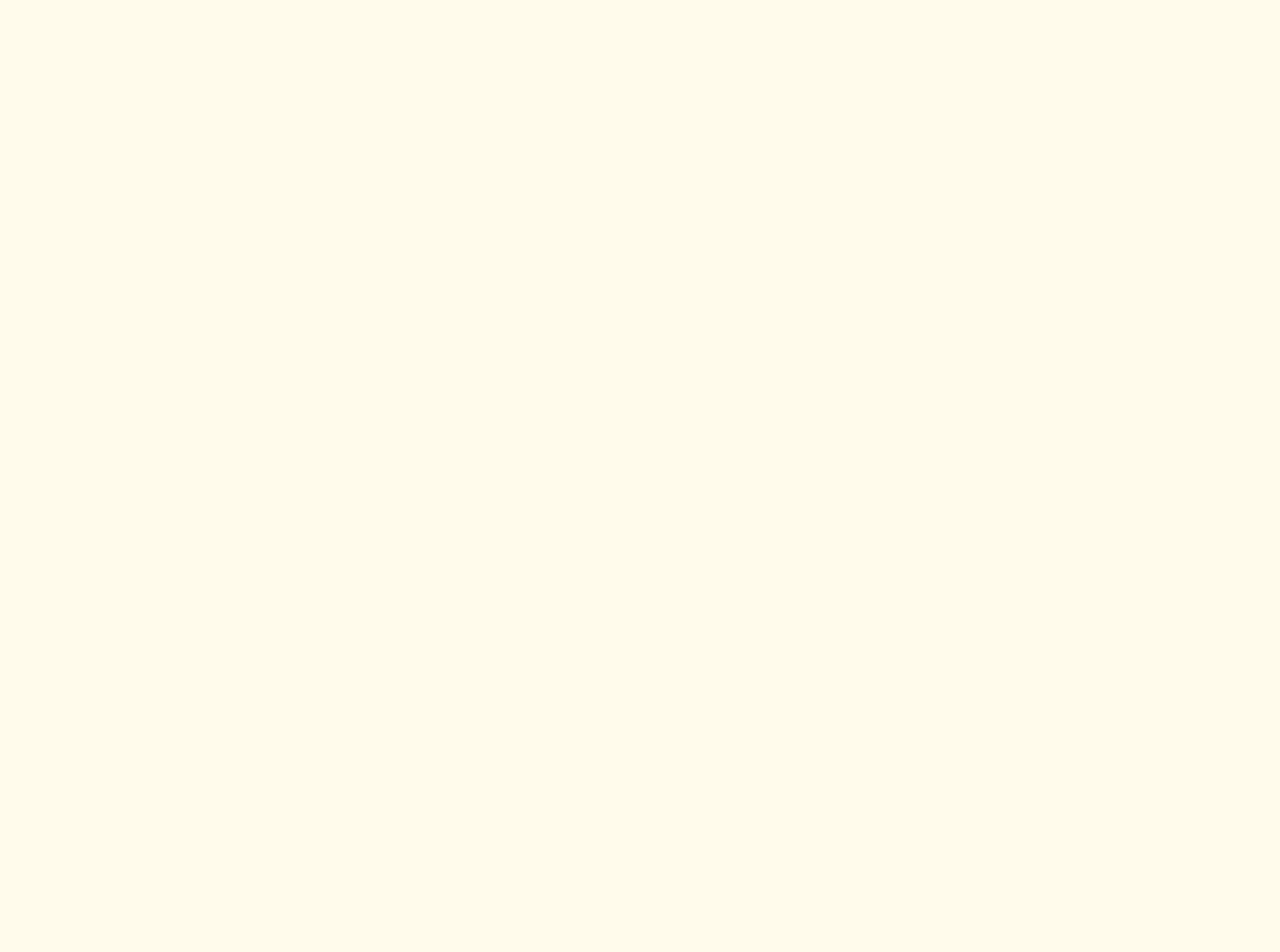
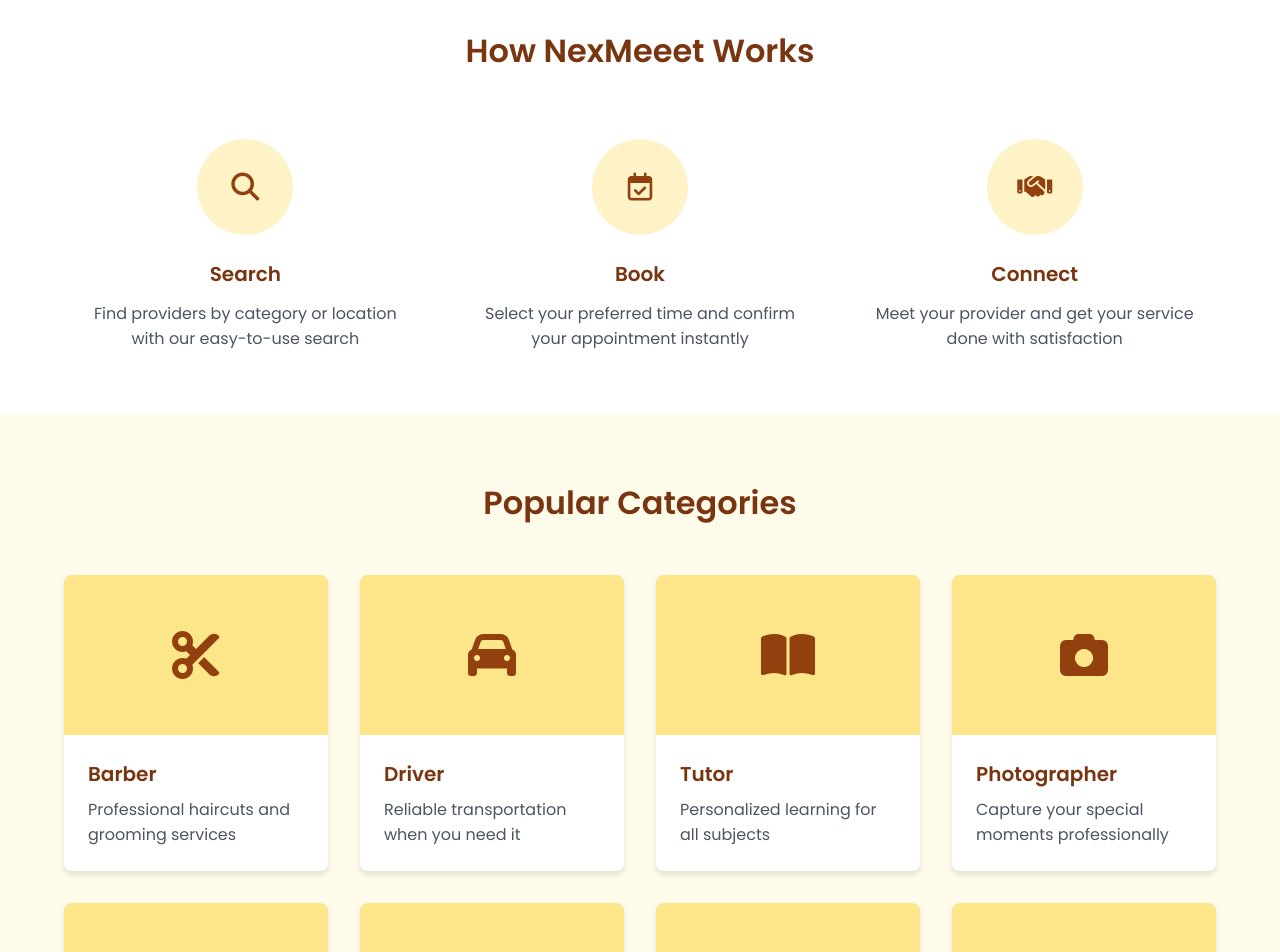
Before and after one commit to Roamer15/Appointment-backend-api, a React (Vite) app in the folder frontend/: page / in a window 1280 px wide. Shown: the part 580-1532 px from the top of the page. Before the commit the page ends 800 px from the top, so only its background shows below. Built offline with nearby package versions, Linux system fonts and the light colour scheme.

Commit message:
Othere home page components added

```diff
--- a/frontend/src/components/heroSection/HeroSection.jsx
+++ b/frontend/src/components/heroSection/HeroSection.jsx
@@ -1,6 +1,8 @@
 import styles from './HeroSection.module.css';
+import { useNavigate } from 'react-router';
 
 export default function HeroSection() {
+  const navigate = useNavigate()
   return (
     <section className={styles.heroSection}>
       <div className={styles.container}>
@@ -11,8 +13,8 @@
           Connecting you with top-rated providers in your community
         </p>
         <div className={styles.buttonGroup}>
-          <button className={styles.primaryButton}>Find a Provider</button>
-          <button className={styles.secondaryButton}>Join as Provider</button>
+          <button className={styles.primaryButton} onClick={() => navigate('/register')}>Find a Provider</button>
+          <button className={styles.secondaryButton} onClick={() => navigate('/login')}>Join as Provider</button>
         </div>
       </div>
     </section>
--- /dev/null
+++ b/frontend/src/components/howItWorks/HowItWorks.jsx
@@ -0,0 +1,40 @@
+import styles from './HowItWorks.module.css';
+
+export default function HowItWorks() {
+  const steps = [
+    {
+      icon: 'fas fa-search',
+      title: 'Search',
+      description: 'Find providers by category or location with our easy-to-use search',
+    },
+    {
+      icon: 'far fa-calendar-check',
+      title: 'Book',
+      description: 'Select your preferred time and confirm your appointment instantly',
+    },
+    {
+      icon: 'fas fa-handshake',
+      title: 'Connect',
+      description: 'Meet your provider and get your service done with satisfaction',
+    },
+  ];
+
+  return (
+    <section className={styles.section}>
+      <div className={styles.container}>
+        <h2 className={styles.heading}>How NexMeeet Works</h2>
+        <div className={styles.steps}>
+          {steps.map((step, idx) => (
+            <div className={styles.step} key={idx}>
+              <div className={styles.iconCircle}>
+                <i className={`${step.icon} ${styles.icon}`}></i>
+              </div>
+              <h3 className={styles.stepTitle}>{step.title}</h3>
+              <p className={styles.description}>{step.description}</p>
+            </div>
+          ))}
+        </div>
+      </div>
+    </section>
+  );
+}
--- /dev/null
+++ b/frontend/src/components/howItWorks/HowItWorks.module.css
@@ -0,0 +1,64 @@
+.section {
+    padding: 4rem 0;
+    background-color: #ffffff;
+  }
+
+  .container {
+    max-width: 1200px;
+    margin: 0 auto;
+    padding: 0 1.5rem;
+  }
+
+  .heading {
+    font-size: 2rem;
+    font-weight: bold;
+    text-align: center;
+    color: #78350f; /* amber-900 */
+    margin-bottom: 4rem;
+  }
+
+  .steps {
+    display: flex;
+    flex-direction: column;
+    gap: 2rem;
+  }
+
+  @media (min-width: 768px) {
+    .steps {
+      flex-direction: row;
+      justify-content: space-between;
+    }
+  }
+
+  .step {
+    flex: 1;
+    text-align: center;
+    padding: 0 1rem;
+  }
+
+  .iconCircle {
+    background-color: #fef3c7; /* amber-100 */
+    border-radius: 9999px;
+    width: 6rem;
+    height: 6rem;
+    display: flex;
+    align-items: center;
+    justify-content: center;
+    margin: 0 auto 1.5rem auto;
+  }
+
+  .icon {
+    font-size: 1.75rem;
+    color: #92400e; /* amber-700 */
+  }
+
+  .stepTitle {
+    font-size: 1.25rem;
+    font-weight: 600;
+    margin-bottom: 0.75rem;
+    color: #78350f; /* amber-800 */
+  }
+
+  .description {
+    color: #4b5563; /* gray-700 */
+  }
--- /dev/null
+++ b/frontend/src/components/popularCategories/PopularCategories.jsx
@@ -0,0 +1,35 @@
+import styles from './PopularCategories.module.css';
+
+const categories = [
+  { icon: 'fas fa-cut', title: 'Barber', desc: 'Professional haircuts and grooming services' },
+  { icon: 'fas fa-car', title: 'Driver', desc: 'Reliable transportation when you need it' },
+  { icon: 'fas fa-book-open', title: 'Tutor', desc: 'Personalized learning for all subjects' },
+  { icon: 'fas fa-camera', title: 'Photographer', desc: 'Capture your special moments professionally' },
+  { icon: 'fas fa-tools', title: 'Mechanic', desc: 'Expert vehicle maintenance and repairs' },
+  { icon: 'fas fa-wrench', title: 'Plumber', desc: 'Fix your plumbing issues quickly' },
+  { icon: 'fas fa-bolt', title: 'Electrician', desc: 'Professional electrical services' },
+  { icon: 'fas fa-broom', title: 'Cleaner', desc: 'Spotless cleaning for your space' },
+];
+
+export default function PopularCategories() {
+  return (
+    <section className={styles.section}>
+      <div className={styles.container}>
+        <h2 className={styles.heading}>Popular Categories</h2>
+        <div className={styles.grid}>
+          {categories.map((cat, idx) => (
+            <div key={idx} className={styles.card}>
+              <div className={styles.iconBox}>
+                <i className={`${cat.icon} ${styles.icon}`}></i>
+              </div>
+              <div className={styles.cardBody}>
+                <h3 className={styles.title}>{cat.title}</h3>
+                <p className={styles.desc}>{cat.desc}</p>
+              </div>
+            </div>
+          ))}
+        </div>
+      </div>
+    </section>
+  );
+}
--- /dev/null
+++ b/frontend/src/components/popularCategories/PopularCategories.module.css
@@ -0,0 +1,101 @@
+.section {
+    padding: 4rem 0;
+    background-color: #fffbeb; /* amber-50 */
+  }
+
+  .container {
+    max-width: 1200px;
+    margin: 0 auto;
+    padding: 0 1.5rem;
+  }
+
+  .heading {
+    font-size: 2rem;
+    font-weight: bold;
+    text-align: center;
+    color: #78350f;
+    margin-bottom: 3rem;
+  }
+
+  .grid {
+    display: grid;
+    gap: 2rem;
+    grid-template-columns: repeat(1, 1fr);
+  }
+
+  @media (min-width: 640px) {
+    .grid {
+      grid-template-columns: repeat(2, 1fr);
+    }
+  }
+
+  @media (min-width: 768px) {
+    .grid {
+      grid-template-columns: repeat(3, 1fr);
+    }
+  }
+
+  @media (min-width: 1024px) {
+    .grid {
+      grid-template-columns: repeat(4, 1fr);
+    }
+  }
+
+  .card {
+    background-color: white;
+    border-radius: 0.5rem;
+    overflow: hidden;
+    box-shadow: 0 4px 6px rgba(0, 0, 0, 0.1);
+    transition: transform 0.3s ease;
+  }
+
+  .card:hover {
+    transform: translateY(-5px);
+  }
+
+  .iconBox {
+    height: 10rem;
+    background-color: #fde68a; /* amber-200 */
+    display: flex;
+    align-items: center;
+    justify-content: center;
+  }
+
+  .icon {
+    font-size: 3rem;
+    color: #92400e; /* amber-700 */
+  }
+
+  .cardBody {
+    padding: 1.5rem;
+  }
+
+  .title {
+    font-size: 1.25rem;
+    font-weight: 600;
+    margin-bottom: 0.5rem;
+    color: #78350f;
+  }
+
+  .desc {
+    color: #4b5563;
+  }
+
+  .buttonWrapper {
+    text-align: center;
+    margin-top: 3rem;
+  }
+
+  .button {
+    background-color: #d97706; /* amber-600 */
+    color: white;
+    font-weight: 700;
+    padding: 0.75rem 2rem;
+    border-radius: 9999px;
+    transition: background-color 0.3s ease, transform 0.2s ease;
+  }
+
+  .button:hover {
+    background-color: #b45309; /* amber-700 */
+    transform: scale(1.05);
+  }
--- a/frontend/src/pages/Home.jsx
+++ b/frontend/src/pages/Home.jsx
@@ -1,11 +1,14 @@
 import Navbar from "../components/navbar/Navbar"
 import HeroSection from "../components/heroSection/HeroSection"
-
+import HowItWorks from "../components/howItWorks/HowItWorks"
+import PopularCategories from "../components/popularCategories/PopularCategories"
 export default function Home (){
   return (
     <>
     <Navbar />
     <HeroSection />
+    <HowItWorks />
+    <PopularCategories />
     </>
   )
 }
```
Also changed, not shown: frontend/src/services/api.js (added, +44 -0 lines), frontend/src/components/auth/register/RegisterForm.jsx (added), frontend/src/components/auth/register/RegisterForm.module.css (added), 1 other file (tests, documents, lock files or other folders).
